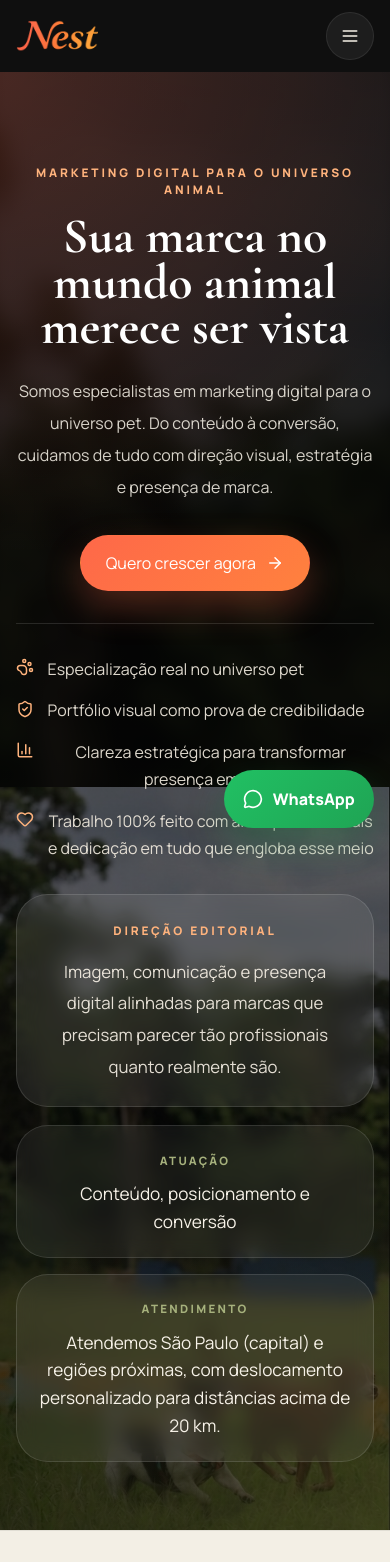
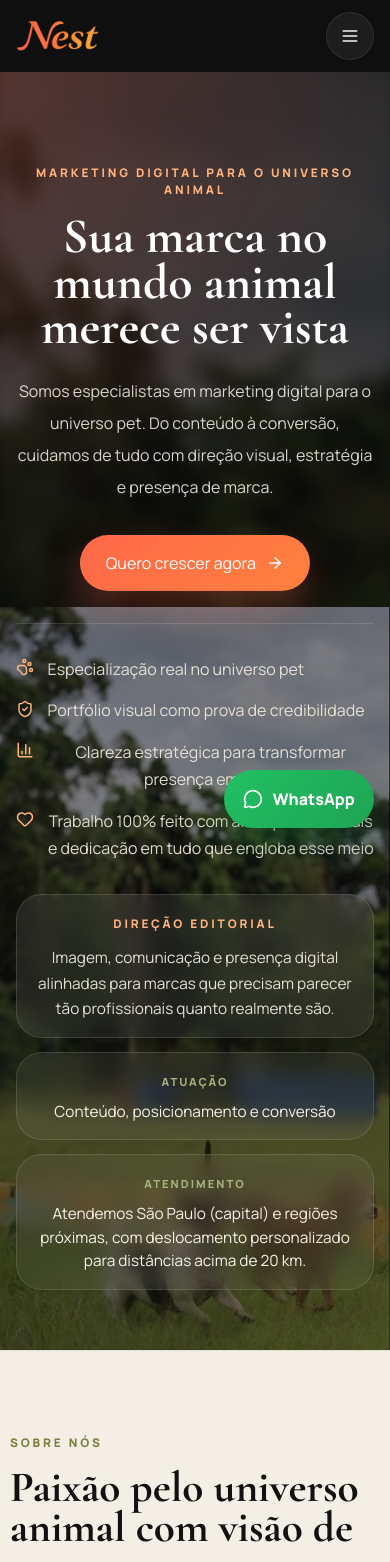
Before and after one commit to Wallaceoll/Nest-Studio-Vercel, a React (Vite) app: page / in a window 390 px wide. Shown: the top 1562 px of the page. Built offline with nearby package versions, Linux system fonts and the light colour scheme.

Commit message:
ajustando para que a imagem fique melhor vista e os cards nao escondam a imagem

```diff
--- a/src/styles.css
+++ b/src/styles.css
@@ -1453,10 +1453,10 @@ button {
   }
 
   .hero-background-fill {
-    object-position: center 35%;
-    opacity: 0.38;
-    filter: blur(10px);
-    transform: scale(1.08);
+    object-position: center 28%;
+    opacity: 0.5;
+    filter: blur(8px);
+    transform: scale(1.06);
   }
 
   .hero-background-mobile-full {
@@ -1467,11 +1467,11 @@ button {
     height: 100%;
     object-fit: contain;
     object-position: center bottom;
-    padding: 5.5rem 0 0;
+    padding: 4.75rem 0 0;
   }
 
   .hero-overlay {
-    background: linear-gradient(180deg, rgba(0, 0, 0, 0.72) 0%, rgba(0, 0, 0, 0.66) 24%, rgba(0, 0, 0, 0.62) 55%, rgba(0, 0, 0, 0.74) 100%);
+    background: linear-gradient(180deg, rgba(0, 0, 0, 0.62) 0%, rgba(0, 0, 0, 0.5) 24%, rgba(0, 0, 0, 0.46) 55%, rgba(0, 0, 0, 0.6) 100%);
   }
 
   .hero-content {
@@ -1486,8 +1486,39 @@ button {
   }
 
   .hero-aside {
-    gap: 1.15rem;
-    padding-bottom: 0.75rem;
+    gap: 0.85rem;
+    padding-bottom: 0.25rem;
+  }
+
+  .glass-card {
+    padding: 1rem;
+    border-radius: 1.6rem;
+  }
+
+  .glass-card p {
+    margin-top: 0.75rem;
+    font-size: 0.96rem;
+    line-height: 1.65;
+  }
+
+  .hero-mini-grid {
+    gap: 0.85rem;
+  }
+
+  .mini-card {
+    padding: 1rem;
+    border-radius: 1.6rem;
+  }
+
+  .mini-card p {
+    margin-top: 0.55rem;
+    font-size: 0.96rem;
+    line-height: 1.55;
+  }
+
+  .mini-label {
+    font-size: 0.7rem;
+    letter-spacing: 0.18em;
   }
 
   #sobre .container {
```
